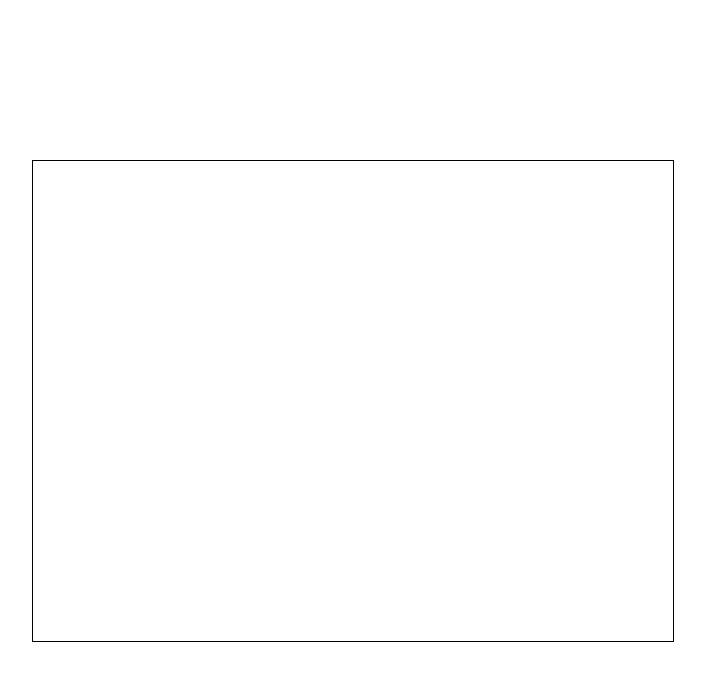
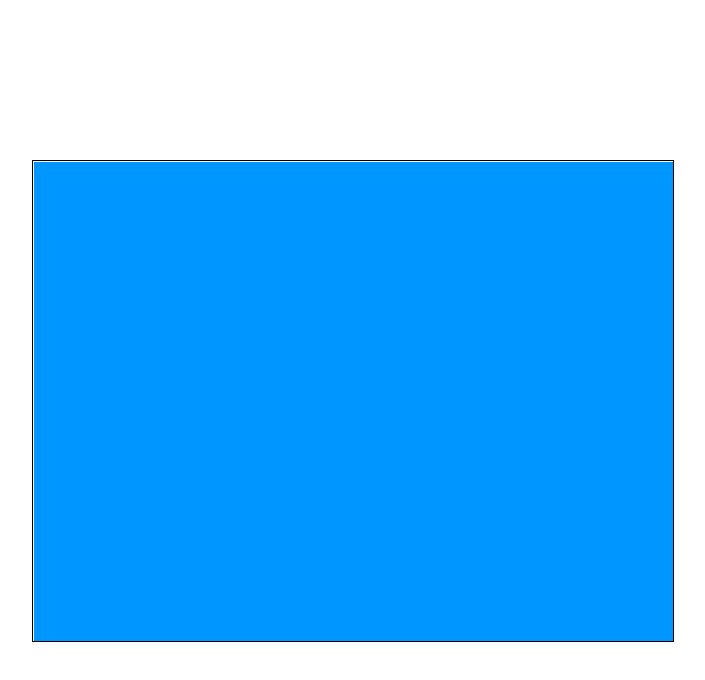
Before and after one commit to chiposur/untitled-game, a plain HTML site: page game.html in a window 1280 px wide. Shown: the whole page, without its empty margins (288-993 px from the left). Drawn offline with Linux system fonts and the light colour scheme.

Commit message:
Added plumbing to display logo screen, currently just displays blue bg

```diff
--- a/game.html
+++ b/game.html
@@ -4,7 +4,7 @@
     <link rel="stylesheet" href="game.css" />
     <script type="text/javascript" src="game.js"></script>
 </head>
-<body>
+<body onload="start('game')">
     <canvas id="game" width="640" height="480"></canvas>
 </body>
 </html>
--- a/game.js
+++ b/game.js
@@ -0,0 +1,32 @@
+const state = {
+    screen: 'logo',
+    logoTimeLeftMs: 3000,
+};
+const updateIntervalMs = 20;
+const logoBlue = "#0096FF";
+
+let updateLoop = null;
+let canvas = null;
+let ctx = null;
+
+function start(id) {
+    canvas = document.getElementById(id);
+    ctx = canvas.getContext('2d');
+    updateLoop = setInterval(update, updateIntervalMs);
+}
+
+function update() {
+    if (state.screen === 'logo') {
+        if (state.logoTimeLeftMs > 0) {
+            ctx.fillStyle = logoBlue;
+            ctx.fillRect(1, 1, canvas.width, canvas.height);
+            state.logoTimeLeftMs -= updateIntervalMs;
+        } else {
+            state.screen = 'title'
+        }
+    }
+
+    if (state.screen === 'title') {
+        // Draw title screen
+    }
+}
```
